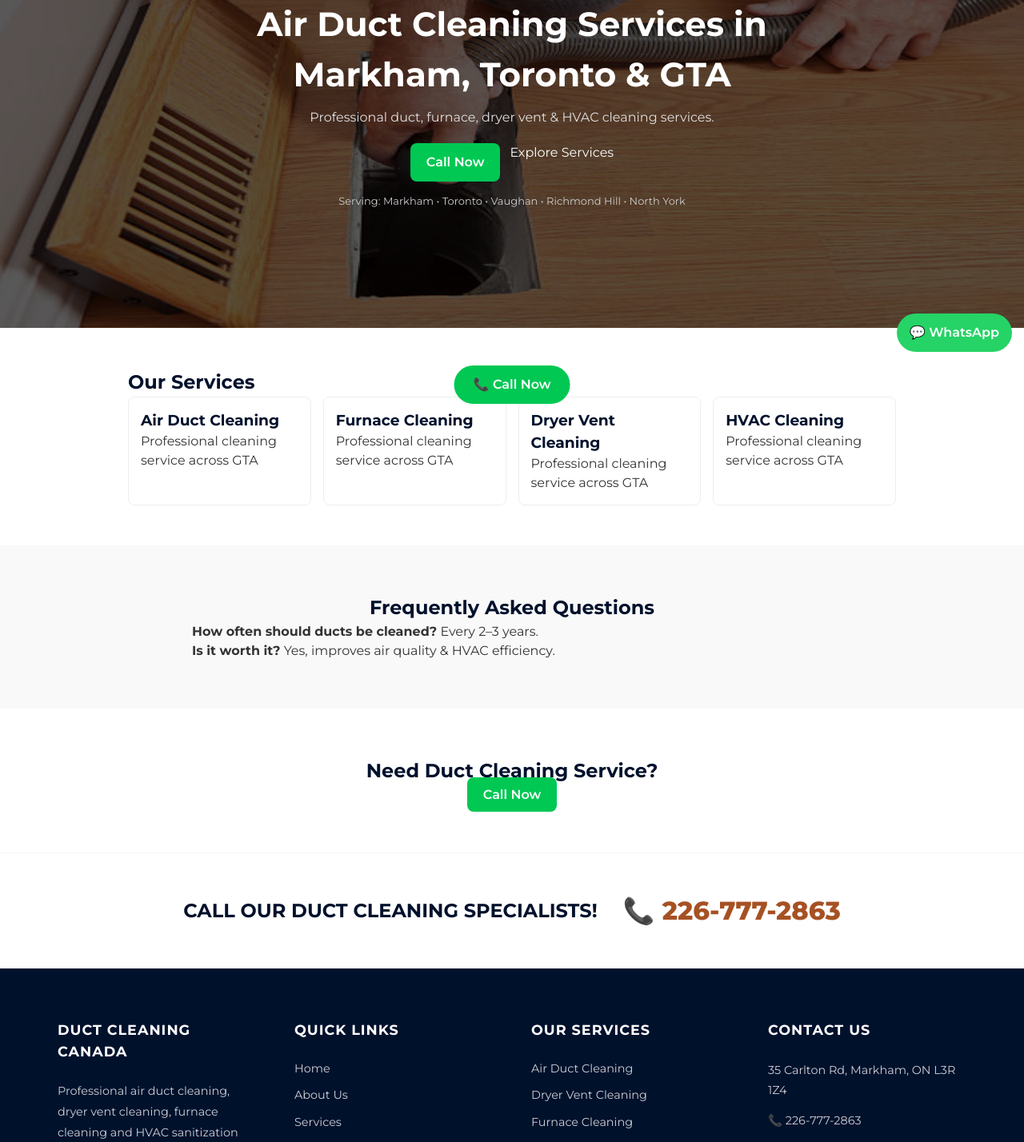
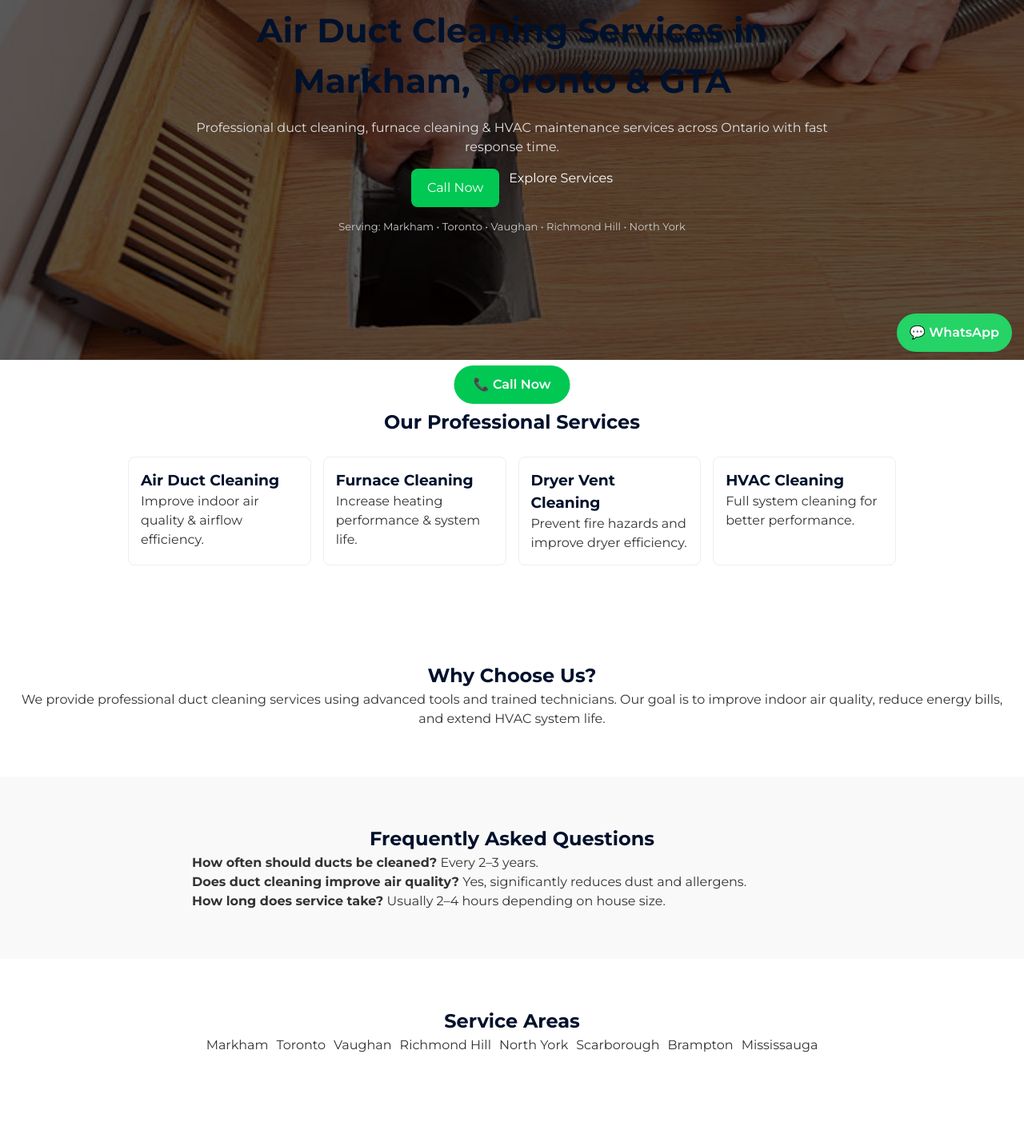
Before and after one commit to josph8487-prog/duct-Canada-original, a Next.js app: page / in a window 1280 px wide. Shown: the part 280-1708 px from the top of the page at 80% size. Built offline with nearby package versions, Linux system fonts and the light colour scheme.

Commit message:
Update page.tsx

```diff
--- a/src/app/page.tsx
+++ b/src/app/page.tsx
@@ -1,23 +1,31 @@
 import Image from "next/image";
 import Link from "next/link";
 
+/* =========================
+   SEO METADATA (FULL)
+========================= */
 export const metadata = {
-  title: "Air Duct Cleaning Markham, Toronto & GTA | Duct Canada",
+  title:
+    "Air Duct Cleaning Markham, Toronto & GTA | Furnace & HVAC Cleaning Experts",
   description:
-    "Professional air duct, furnace, dryer vent & HVAC cleaning services in Markham, Toronto & GTA. Fast and reliable service.",
+    "Professional air duct, furnace, dryer vent & HVAC cleaning services in Markham, Toronto, Vaughan, Richmond Hill & GTA. Fast, affordable & trusted service.",
+  keywords:
+    "air duct cleaning, furnace cleaning, HVAC cleaning, dryer vent cleaning Toronto, Markham duct cleaning",
   openGraph: {
     title: "Air Duct Cleaning GTA",
-    description:
-      "Professional duct cleaning services in Markham, Toronto & GTA.",
+    description: "Trusted duct cleaning services in Toronto & GTA",
     url: "https://yourdomain.com",
     type: "website",
   },
 };
 
+/* =========================
+   MAIN COMPONENT
+========================= */
 export default function Home() {
   return (
     <>
-      {/* SEO SCHEMA */}
+      {/* ================= SCHEMA MARKUP ================= */}
       <script
         type="application/ld+json"
         dangerouslySetInnerHTML={{
@@ -26,22 +34,35 @@ export default function Home() {
             "@type": "LocalBusiness",
             name: "Duct Cleaning Canada",
             telephone: "+1-226-777-2863",
-            areaServed: ["Markham", "Toronto", "Vaughan", "Richmond Hill"],
+            address: {
+              "@type": "PostalAddress",
+              addressLocality: "Toronto",
+              addressRegion: "ON",
+              addressCountry: "CA",
+            },
+            areaServed: [
+              "Markham",
+              "Toronto",
+              "Vaughan",
+              "Richmond Hill",
+              "North York",
+              "Scarborough",
+            ],
             serviceType: [
               "Air Duct Cleaning",
               "Furnace Cleaning",
+              "HVAC Cleaning",
               "Dryer Vent Cleaning",
-              "HVAC Cleaning",
             ],
           }),
         }}
       />
 
-      {/* HERO SECTION (OPTIMIZED LCP) */}
+      {/* ================= HERO SECTION ================= */}
       <section className="hero">
         <Image
           src="/images/services/air-duct-cleaning.jpg"
-          alt="Air duct cleaning service"
+          alt="Air duct cleaning GTA"
           fill
           priority
           quality={60}
@@ -52,15 +73,16 @@ export default function Home() {
         <div className="overlay"></div>
 
         <div className="heroContent">
-          <h1 className="title">
+          <h1 className="heroTitle">
             Air Duct Cleaning Services in Markham, Toronto & GTA
           </h1>
 
-          <p className="subtitle">
-            Professional duct, furnace, dryer vent & HVAC cleaning services.
+          <p className="heroSub">
+            Professional duct cleaning, furnace cleaning & HVAC maintenance
+            services across Ontario with fast response time.
           </p>
 
-          <div className="buttons">
+          <div className="heroButtons">
             <a href="tel:2267772863" className="btnPrimary">
               Call Now
             </a>
@@ -69,60 +91,110 @@ export default function Home() {
             </Link>
           </div>
 
-          <div className="areas">
+          <div className="heroAreas">
             Serving: Markham • Toronto • Vaughan • Richmond Hill • North York
           </div>
         </div>
       </section>
 
-      {/* SERVICES (LIGHTWEIGHT) */}
+      {/* ================= SERVICES SECTION ================= */}
       <section className="section">
-        <h2>Our Services</h2>
+        <h2 className="sectionTitle">Our Professional Services</h2>
 
         <div className="grid">
-          {[
-            "Air Duct Cleaning",
-            "Furnace Cleaning",
-            "Dryer Vent Cleaning",
-            "HVAC Cleaning",
-          ].map((item, i) => (
-            <div key={i} className="card">
-              <h3>{item}</h3>
-              <p>Professional cleaning service across GTA</p>
-            </div>
-          ))}
+          <div className="card">
+            <h3>Air Duct Cleaning</h3>
+            <p>Improve indoor air quality & airflow efficiency.</p>
+          </div>
+
+          <div className="card">
+            <h3>Furnace Cleaning</h3>
+            <p>Increase heating performance & system life.</p>
+          </div>
+
+          <div className="card">
+            <h3>Dryer Vent Cleaning</h3>
+            <p>Prevent fire hazards and improve dryer efficiency.</p>
+          </div>
+
+          <div className="card">
+            <h3>HVAC Cleaning</h3>
+            <p>Full system cleaning for better performance.</p>
+          </div>
         </div>
       </section>
 
-      {/* FAQ (SEO BOOST) */}
-      <section className="faqSection">
+      {/* ================= ABOUT SECTION ================= */}
+      <section className="about">
+        <h2>Why Choose Us?</h2>
+        <p>
+          We provide professional duct cleaning services using advanced tools
+          and trained technicians. Our goal is to improve indoor air quality,
+          reduce energy bills, and extend HVAC system life.
+        </p>
+      </section>
+
+      {/* ================= FAQ SECTION ================= */}
+      <section className="faq">
         <h2>Frequently Asked Questions</h2>
 
         <div className="faqBox">
           <p>
             <strong>How often should ducts be cleaned?</strong> Every 2–3 years.
           </p>
+
           <p>
-            <strong>Is it worth it?</strong> Yes, improves air quality & HVAC
-            efficiency.
+            <strong>Does duct cleaning improve air quality?</strong> Yes,
+            significantly reduces dust and allergens.
+          </p>
+
+          <p>
+            <strong>How long does service take?</strong> Usually 2–4 hours
+            depending on house size.
           </p>
         </div>
       </section>
 
-      {/* CTA */}
+      {/* ================= SERVICE AREAS ================= */}
+      <section className="areas">
+        <h2>Service Areas</h2>
+
+        <div className="areaGrid">
+          <span>Markham</span>
+          <span>Toronto</span>
+          <span>Vaughan</span>
+          <span>Richmond Hill</span>
+          <span>North York</span>
+          <span>Scarborough</span>
+          <span>Brampton</span>
+          <span>Mississauga</span>
+        </div>
+      </section>
+
+      {/* ================= REVIEWS ================= */}
+      <section className="reviews">
+        <h2>Customer Reviews</h2>
+        <p>⭐⭐⭐⭐⭐ Rated 5/5 by customers across GTA</p>
+        <p>
+          “Excellent service, very professional team, highly recommended!”
+        </p>
+      </section>
+
+      {/* ================= CTA ================= */}
       <section className="cta">
-        <h2>Need Duct Cleaning Service?</h2>
+        <h2>Need Professional Duct Cleaning?</h2>
+        <p>Call now for fast and reliable service</p>
+
         <a href="tel:2267772863" className="btnPrimary">
           Call Now
         </a>
       </section>
 
-      {/* STICKY CALL */}
+      {/* ================= STICKY BUTTONS ================= */}
       <a href="tel:2267772863" className="stickyCall">
         📞 Call Now
       </a>
 
-      {/* WHATSAPP */}
       <a
         href="https://wa.me/12267772863"
         target="_blank"
@@ -131,17 +203,17 @@ export default function Home() {
         💬 WhatsApp
       </a>
 
-      {/* OPTIMIZED CSS (NO RENDER BLOCK ISSUES) */}
+      {/* ================= CSS (FULL OPTIMIZED) ================= */}
       <style jsx>{`
         .hero {
           position: relative;
-          height: 70vh;
+          height: 75vh;
           display: flex;
           align-items: center;
           justify-content: center;
           text-align: center;
+          color: #fff;
           overflow: hidden;
-          color: white;
         }
 
         .heroImg {
@@ -157,22 +229,21 @@ export default function Home() {
         .heroContent {
           position: relative;
           z-index: 2;
-          max-width: 850px;
+          max-width: 900px;
           padding: 20px;
         }
 
-        .title {
-          font-size: clamp(24px, 5vw, 42px);
+        .heroTitle {
+          font-size: 42px;
           font-weight: 700;
-          color: #ffffff;
         }
 
-        .subtitle {
+        .heroSub {
+          margin: 15px 0;
           color: #e0e0e0;
-          margin: 10px 0 20px;
         }
 
-        .buttons {
+        .heroButtons {
           display: flex;
           gap: 12px;
           justify-content: center;
@@ -185,7 +256,6 @@ export default function Home() {
           border-radius: 8px;
           color: white;
           text-decoration: none;
-          font-weight: 600;
         }
 
         .btnSecondary {
@@ -196,16 +266,21 @@ export default function Home() {
           text-decoration: none;
         }
 
-        .areas {
+        .heroAreas {
           margin-top: 15px;
           font-size: 13px;
-          color: #cccccc;
+          color: #ccc;
         }
 
         .section {
-          padding: 50px 20px;
+          padding: 60px 20px;
           max-width: 1000px;
           margin: auto;
+        }
+
+        .sectionTitle {
+          text-align: center;
+          margin-bottom: 25px;
         }
 
         .grid {
@@ -220,7 +295,12 @@ export default function Home() {
           border-radius: 8px;
         }
 
-        .faqSection {
+        .about {
+          padding: 60px 20px;
+          text-align: center;
+        }
+
+        .faq {
           padding: 60px 20px;
           background: #f9f9f9;
           text-align: center;
@@ -230,6 +310,23 @@ export default function Home() {
           max-width: 800px;
           margin: auto;
           text-align: left;
+        }
+
+        .areas {
+          padding: 60px 20px;
+          text-align: center;
+        }
+
+        .areaGrid {
+          display: flex;
+          flex-wrap: wrap;
+          gap: 10px;
+          justify-content: center;
+        }
+
+        .reviews {
+          padding: 60px 20px;
+          text-align: center;
         }
 
         .cta {
@@ -259,8 +356,8 @@ export default function Home() {
           color: white;
           padding: 12px 16px;
           border-radius: 50px;
+          font-weight: 600;
           text-decoration: none;
-          font-weight: 600;
           z-index: 9999;
         }
       `}</style>
```
